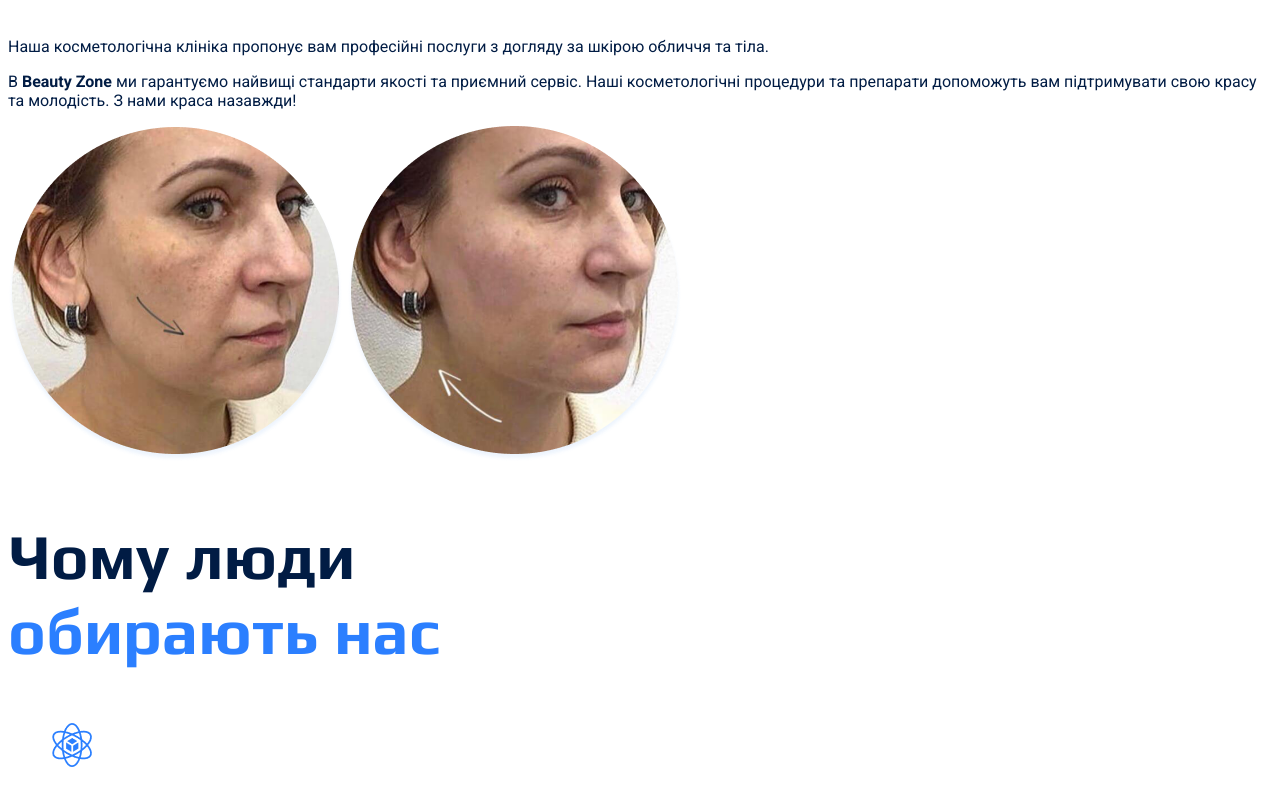
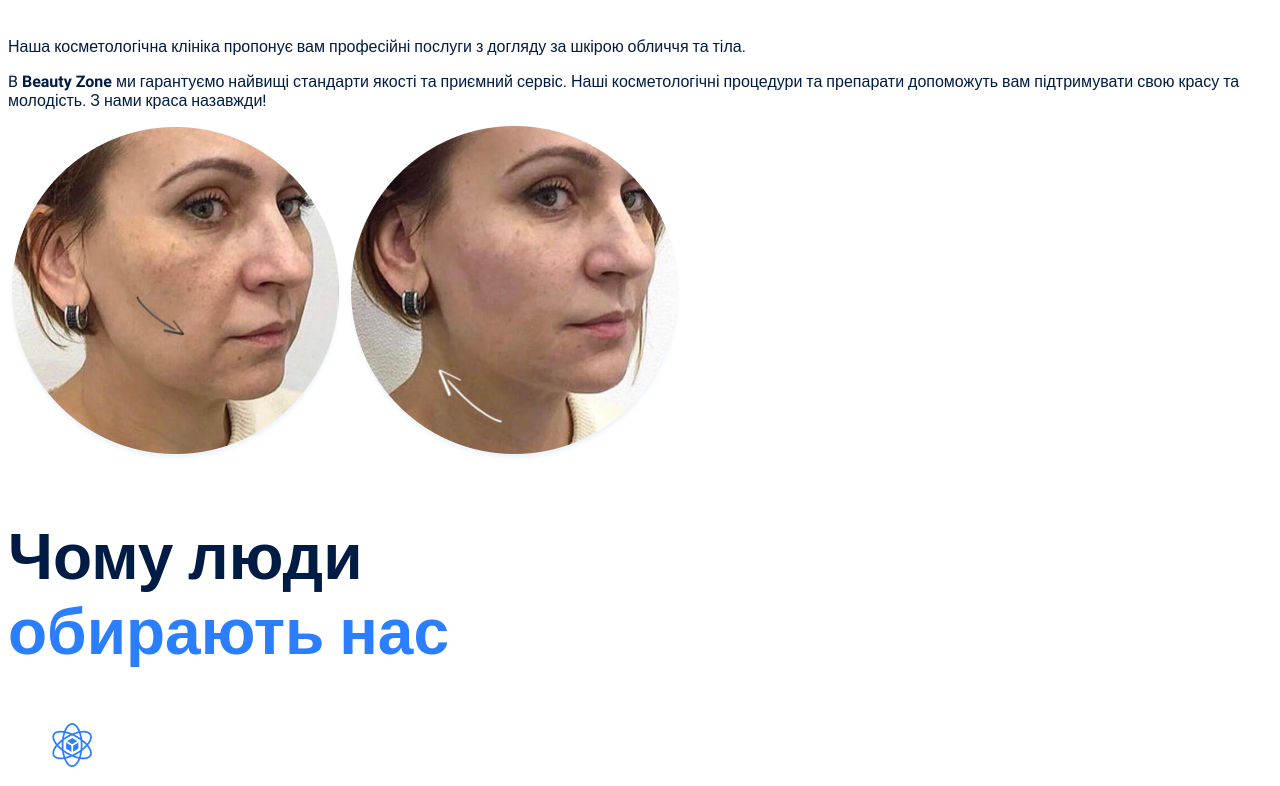
Before and after one commit to gorganka/genius-homework-1, a plain HTML site: page index.html in a window 1280 px wide. Shown: the part 1064-1850 px from the top of the page. Drawn offline with Linux system fonts and the light colour scheme.

Commit message:
Add local fonts

```diff
--- a/css/styles.css
+++ b/css/styles.css
@@ -1,10 +1,37 @@
+@font-face {
+  font-display: swap;
+  font-family: "Play";
+  font-weight: 400;
+  src: url("../fonts/play-v19-latin-regular.woff2") format("woff2");
+}
+
+@font-face {
+  font-display: swap;
+  font-family: "Play";
+  font-weight: 700;
+  src: url("../fonts/play-v19-latin-700.woff2") format("woff2");
+}
+
+@font-face {
+  font-display: swap;
+  font-family: "Roboto";
+  font-weight: 400;
+  src: url("../fonts/roboto-v30-latin-regular.woff2") format("woff2");
+}
+
+@font-face {
+  font-display: swap;
+  font-family: "Roboto";
+  font-weight: 700;
+  src: url("../fonts/roboto-v30-latin-700.woff2") format("woff2");
+}
+
 :root {
   --color-light: #ffffff;
   --color-bluelight: #2b7fff;
   --color-bluedark: #011c44;
   --color-grey: #747272;
-  --color-darkgrey: #4A4A4A;
-
+  --color-darkgrey: #4a4a4a;
 }
 
 /*Base*/
@@ -26,12 +53,15 @@ address {
   font-style: normal;
 }
 
+
 h3 {
   font-size: 22px;
   font-weight: 600;
   line-height: 1.17;
   color: var(--color-light);
 }
+
+/*Form*/
 
 form {
   background-color: var(--color-bluedark);
@@ -87,6 +117,10 @@ form ::placeholder {
 }
 
 /*Section*/
+.section h2 {
+  font-family: 'Play', sans-serif;
+
+}
 .section span {
   color: var(--color-bluelight);
 }
@@ -95,19 +129,18 @@ form ::placeholder {
   font-size: 64px;
   font-weight: 700;
   line-height: 1.16;
-  font-family: "Play";
 }
+
 
 .description span {
   text-transform: capitalize;
 }
 
-.logo-style span{
+.logo-style span {
   font-weight: 600;
   text-transform: capitalize;
   color: var(--color-bluedark);
 }
-
 
 /*Hero-Section*/
 .hero-title {
@@ -131,7 +164,6 @@ form ::placeholder {
   color: var(--color-darkgrey);
 }
 
-
 /*Footer*/
 footer {
   background-color: var(--color-bluedark);
@@ -147,7 +179,6 @@ footer {
   color: var(--color-bluelight);
 }
 
-
 .address-copyright {
   font-size: 13px;
   color: var(--color-grey);
--- a/index.html
+++ b/index.html
@@ -5,12 +5,6 @@
     <meta http-equiv="X-UA-Compatible" content="IE=edge" />
     <meta name="viewport" content="width=device-width, initial-scale=1.0" />
     <title>Beauty Zone</title>
-    <link rel="preconnect" href="https://fonts.googleapis.com" />
-    <link rel="preconnect" href="https://fonts.gstatic.com" crossorigin />
-    <link
-      href="https://fonts.googleapis.com/css2?family=Play:wght@700&family=Roboto:wght@400;700&display=swap"
-      rel="stylesheet"
-    />
     <link rel="stylesheet" href="./css/styles.css" />
   </head>
   <body>
```
Also changed, not shown: prettier.json (added, +12 -0 lines), fonts/play-v19-latin-700.woff2 (added), fonts/play-v19-latin-regular.woff2 (added), fonts/roboto-v30-latin-700.woff2 (added), fonts/roboto-v30-latin-regular.woff2 (added).
